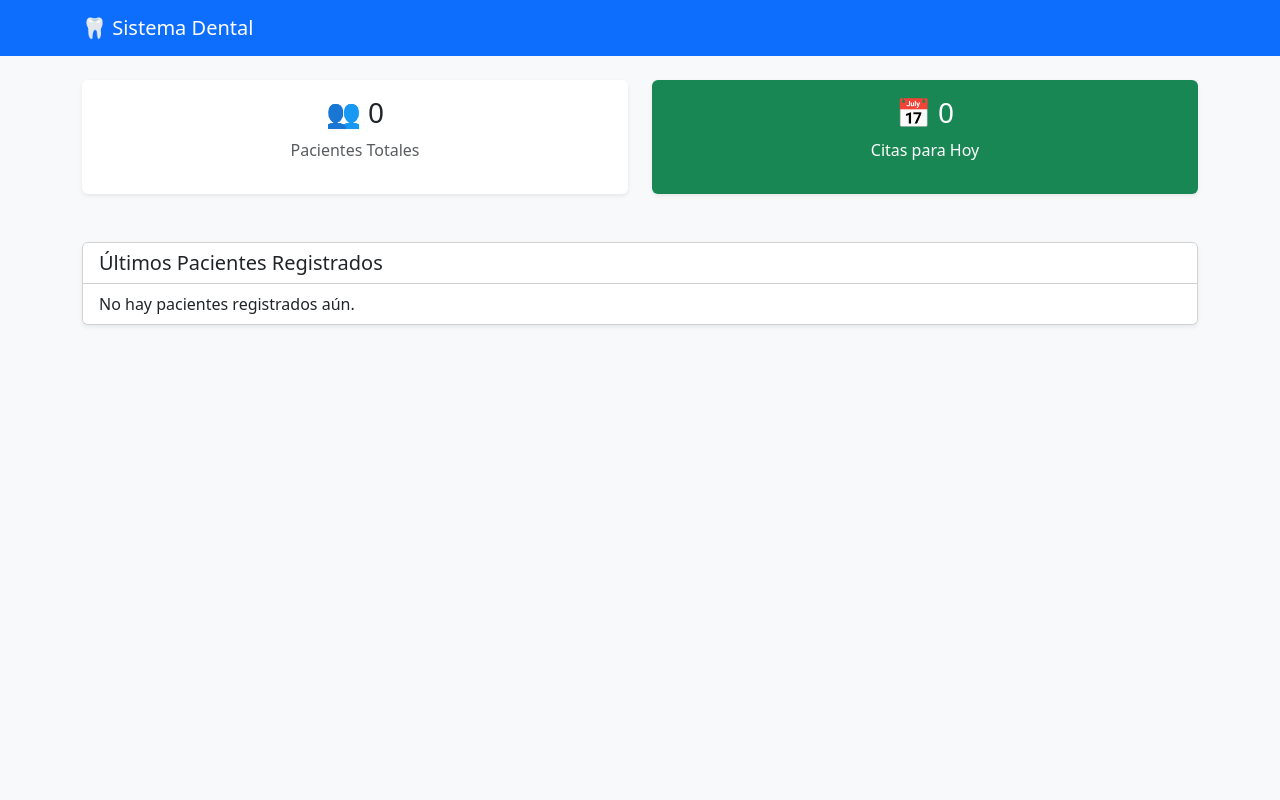
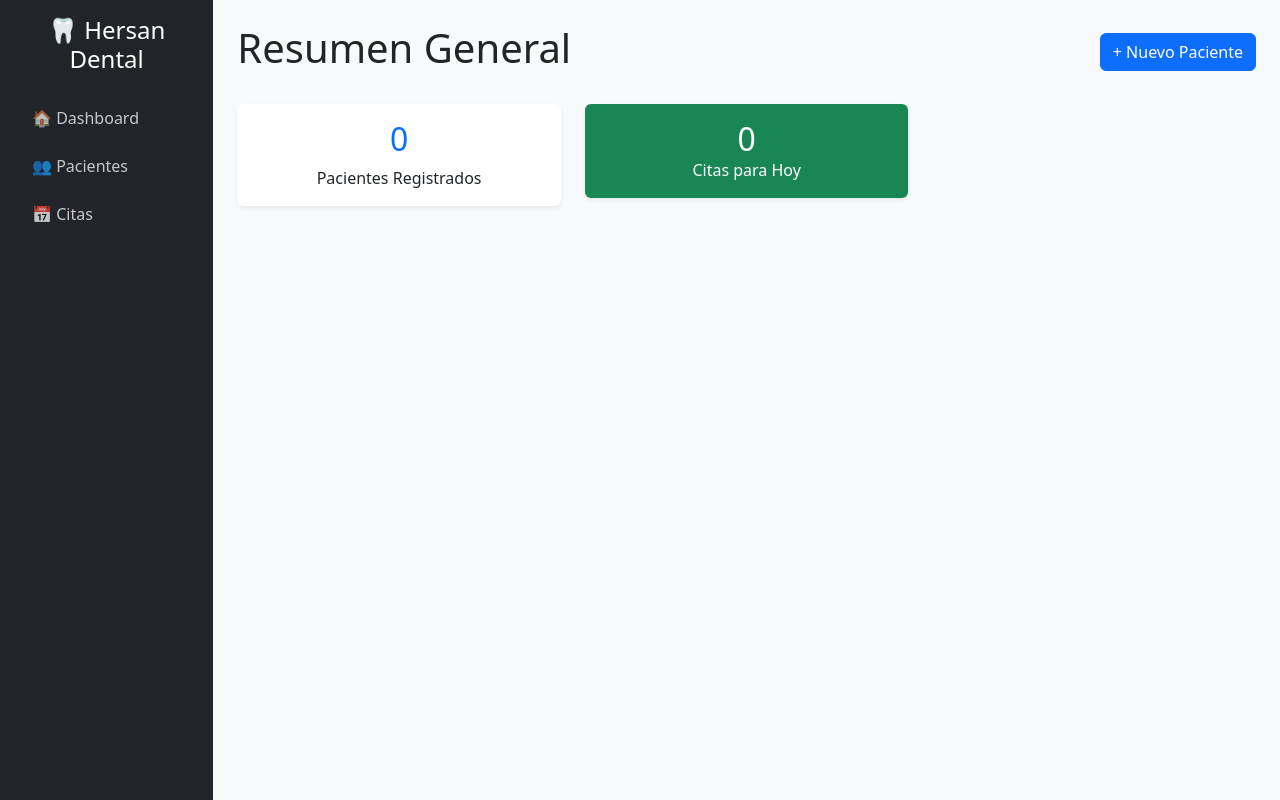
Before and after one commit to herxkull/ClinicaDental, a Django app: page / in a window 1280 px wide. Run offline with Django 5.2, Linux system fonts and the light colour scheme; data that the repository does not hold is empty.

Commit message:
Agregada herencia de templates y CRUD de pacientes

```diff
--- /dev/null
+++ b/gestion/templates/gestion/base.html
@@ -0,0 +1,45 @@
+<!DOCTYPE html>
+<html lang="es">
+<head>
+    <meta charset="UTF-8">
+    <meta name="viewport" content="width=device-width, initial-scale=1.0">
+    <title>{% block title %}Clínica Dental{% endblock %}</title>
+    <!-- Bootstrap para diseño rápido -->
+    <link href="https://cdn.jsdelivr.net/npm/bootstrap@5.3.0/dist/css/bootstrap.min.css" rel="stylesheet">
+    <style>
+        body { background-color: #f8f9fa; }
+        .sidebar { min-height: 100vh; background: #212529; color: white; }
+        .nav-link { color: rgba(255,255,255,.75); }
+        .nav-link:hover { color: white; }
+        .active-link { background: #0d6efd; color: white !important; border-radius: 5px; }
+    </style>
+</head>
+<body>
+    <div class="container-fluid">
+        <div class="row">
+            <!-- Menú Lateral -->
+            <nav class="col-md-2 d-none d-md-block sidebar p-3">
+                <h4 class="text-center mb-4">🦷 Hersan Dental</h4>
+                <ul class="nav flex-column">
+                    <li class="nav-item mb-2">
+                        <a class="nav-link" href="{% url 'dashboard' %}">🏠 Dashboard</a>
+                    </li>
+                    <li class="nav-item mb-2">
+                        <a class="nav-link" href="{% url 'lista_pacientes' %}">👥 Pacientes</a>
+                    </li>
+                    <li class="nav-item mb-2">
+                        <a class="nav-link" href="#">📅 Citas</a>
+                    </li>
+                </ul>
+            </nav>
+
+            <!-- Contenido Principal -->
+            <main class="col-md-10 ms-sm-auto p-4">
+                {% block content %}
+                <!-- Aquí se inyectará el contenido de cada página -->
+                {% endblock %}
+            </main>
+        </div>
+    </div>
+</body>
+</html>
--- a/gestion/templates/gestion/dashboard.html
+++ b/gestion/templates/gestion/dashboard.html
@@ -1,51 +1,25 @@
-<!DOCTYPE html>
-<html lang="es">
-<head>
-    <meta charset="UTF-8">
-    <title>Dashboard - Clínica Dental</title>
-    <link href="https://cdn.jsdelivr.net/npm/bootstrap@5.3.0/dist/css/bootstrap.min.css" rel="stylesheet">
-</head>
-<body class="bg-light">
+{% extends 'gestion/base.html' %}
 
-    <nav class="navbar navbar-dark bg-primary mb-4">
-        <div class="container">
-            <a class="navbar-brand" href="#">🦷 Sistema Dental</a>
-        </div>
-    </nav>
+{% block title %}Dashboard - Clínica{% endblock %}
 
-    <div class="container">
-        <div class="row text-center">
-            <!-- Tarjeta Pacientes -->
-            <div class="col-md-6 mb-4">
-                <div class="card border-0 shadow-sm p-3">
-                    <h3>👥 {{ total_pacientes }}</h3>
-                    <p class="text-muted">Pacientes Totales</p>
-                </div>
-            </div>
-            <!-- Tarjeta Citas -->
-            <div class="col-md-6 mb-4">
-                <div class="card border-0 shadow-sm p-3 text-white bg-success">
-                    <h3>📅 {{ citas_hoy }}</h3>
-                    <p>Citas para Hoy</p>
-                </div>
-            </div>
-        </div>
+{% block content %}
+<div class="d-flex justify-content-between align-items-center mb-4">
+    <h1>Resumen General</h1>
+    <a href="{% url 'nuevo_paciente' %}" class="btn btn-primary">+ Nuevo Paciente</a>
+</div>
 
-        <div class="card shadow-sm mt-4">
-            <div class="card-header bg-white">
-                <h5 class="mb-0">Últimos Pacientes Registrados</h5>
-            </div>
-            <ul class="list-group list-group-flush">
-                {% for paciente in ultimos_pacientes %}
-                <li class="list-group-group-item p-3 border-bottom">
-                    {{ paciente.nombre }} - <span class="text-muted">{{ paciente.telefono }}</span>
-                </li>
-                {% empty %}
-                <li class="list-group-item">No hay pacientes registrados aún.</li>
-                {% endfor %}
-            </ul>
+<div class="row text-center">
+    <div class="col-md-4">
+        <div class="card shadow-sm p-3 border-0">
+            <h2 class="text-primary">{{ total_pacientes }}</h2>
+            <p class="mb-0">Pacientes Registrados</p>
         </div>
     </div>
-
-</body>
-</html>
+    <div class="col-md-4">
+        <div class="card shadow-sm p-3 border-0 bg-success text-white">
+            <h2 class="mb-0">{{ citas_hoy }}</h2>
+            <p class="mb-0">Citas para Hoy</p>
+        </div>
+    </div>
+</div>
+{% endblock %}
--- a/gestion/urls.py
+++ b/gestion/urls.py
@@ -1,6 +1,9 @@
 from django.urls import path
 from . import views
 
+
 urlpatterns = [
     path('', views.dashboard, name='dashboard'),
+    path('pacientes/', views.lista_pacientes, name='lista_pacientes'),
+    path('pacientes/nuevo/', views.nuevo_paciente, name='nuevo_paciente'),
 ]
--- a/gestion/views.py
+++ b/gestion/views.py
@@ -1,7 +1,8 @@
 from django.shortcuts import render
 from .models import Paciente, Cita
 from datetime import date
-
+from django.shortcuts import redirect
+from .forms import PacienteForm
 
 def dashboard(request):
     # Contamos los datos de la base de datos
@@ -18,6 +19,20 @@ def dashboard(request):
     return render(request, 'gestion/dashboard.html', context)
 
 
-from django.shortcuts import render
+# Vista para listar pacientes
+def lista_pacientes(request):
+    pacientes = Paciente.objects.all()
+    return render(request, 'gestion/lista_pacientes.html', {'pacientes': pacientes})
+
+# Vista para registrar paciente
+def nuevo_paciente(request):
+    if request.method == "POST":
+        form = PacienteForm(request.POST)
+        if form.is_valid():
+            form.save()
+            return redirect('lista_pacientes')
+    else:
+        form = PacienteForm()
+    return render(request, 'gestion/paciente_form.html', {'form': form})
 
 # Create your views here.
```
Also changed, not shown: gestion/forms.py (added, +13 -0 lines), gestion/templates/gestion/lista_pacientes.html (added, +38 -0 lines), gestion/templates/gestion/paciente_form.html (added, +26 -0 lines).
